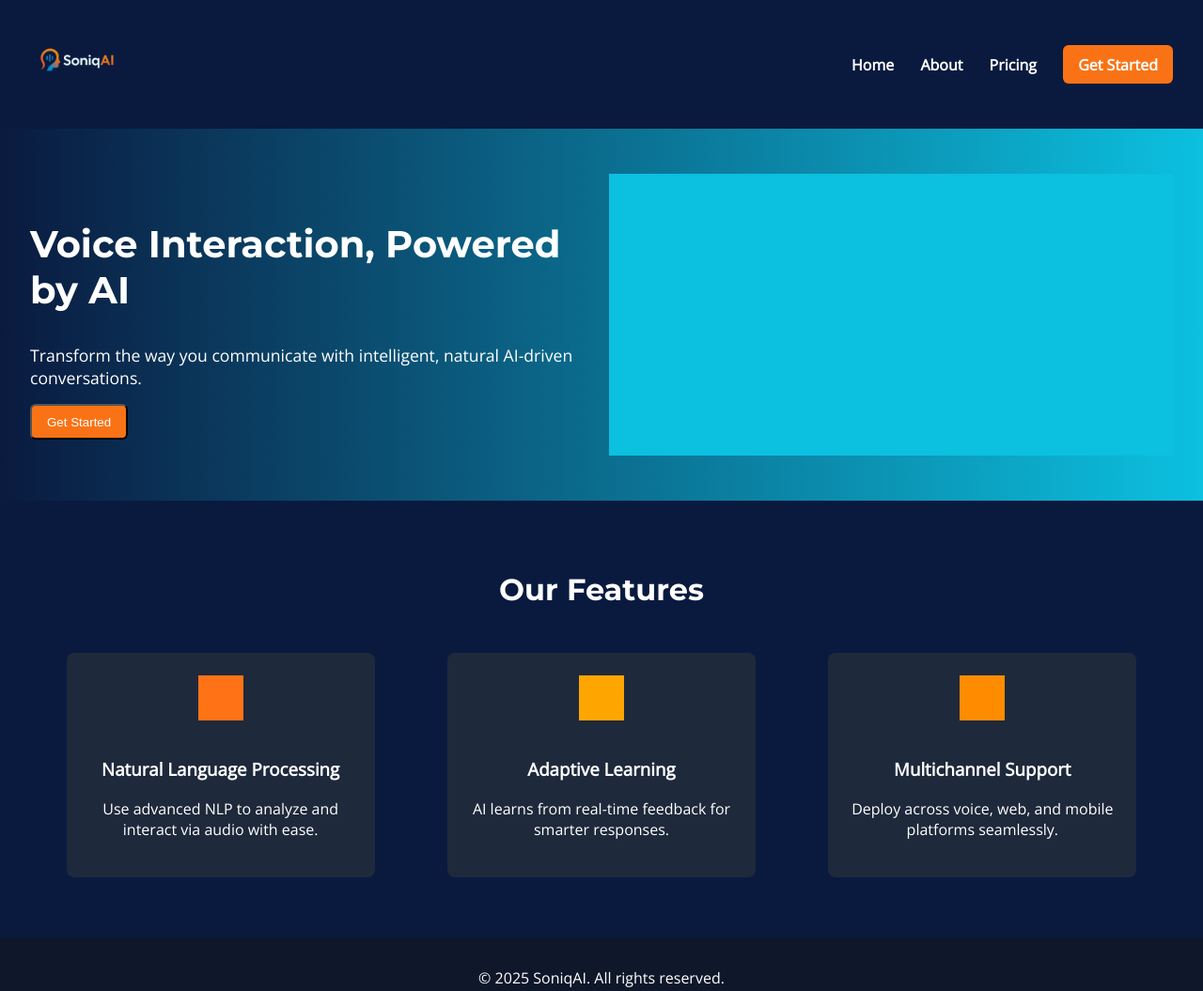
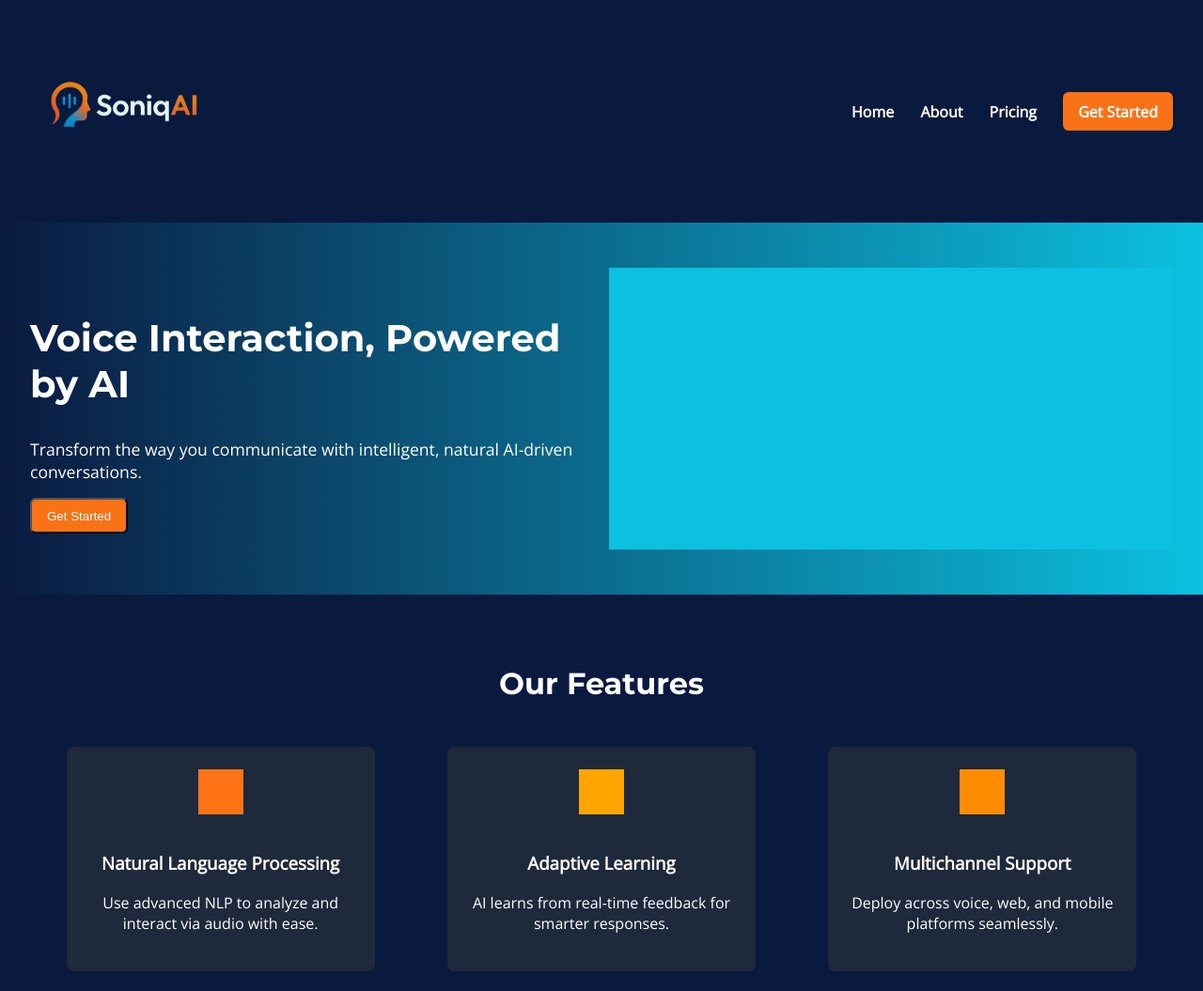
Before and after one commit to AnaGadams/soniqai-site, a plain HTML site: page index.html in a window 1280 px wide. Shown: the top 1055 px of the page at 94% size. Drawn offline with nearby package versions, Linux system fonts and the light colour scheme.

Commit message:
Update style.css

```diff
--- a/style.css
+++ b/style.css
@@ -13,8 +13,8 @@ body {
   padding: 1rem 2rem;
 }
 .logo {
-  height: 100px;
-  max-height 100px;
+  height: 200px;
+  max-height 200px;
   width:auto;
 }
 nav a {
```
